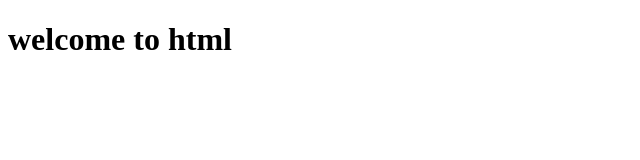
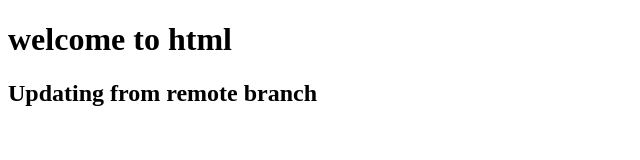
Before and after one commit to SUHAAS-MAHAJAN/IIIT-Hyd_SEDS, a plain HTML site: page index.html in a window 1280 px wide. Shown: the whole page, without its empty margins (0-640 px from the left). Drawn offline with Linux system fonts and the light colour scheme.

Commit message:
Update index.html

```diff
--- a/index.html
+++ b/index.html
@@ -7,5 +7,6 @@
     </head>
     <body>
         <h1>welcome to html</h1>
+        <h2> Updating from remote branch</h2>
     </body>
 </html>
```
